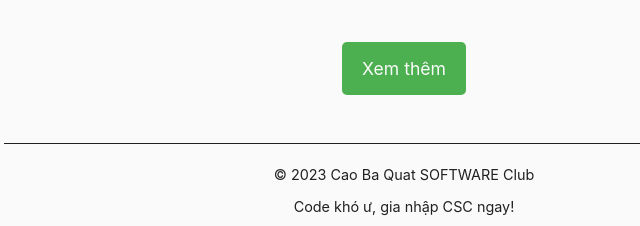
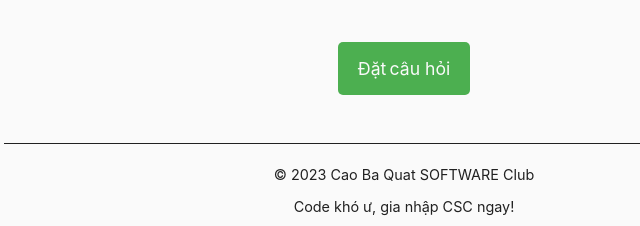
Before and after one commit to csc-cbq/csc-cbq.github.io, a plain HTML site: page index.html in a window 1280 px wide. Shown: the part 1271-1497 px from the top of the page, 236-876 px from the left. Drawn offline with Linux system fonts and the light colour scheme.

Commit message:
Update index.html

```diff
--- a/index.html
+++ b/index.html
@@ -62,7 +62,7 @@
     </div>
   </section>
   <br>
-  <a class="button random" target="_blank" href="https://instagram.com/crc.cbq">Xem thêm</a>
+  <a class="button random" target="_blank" href="https://forms.gle/fCm71rxBoW61bTHi8">Đặt câu hỏi</a>
 </div>
 
 <!-- <ul class="jump">
```
